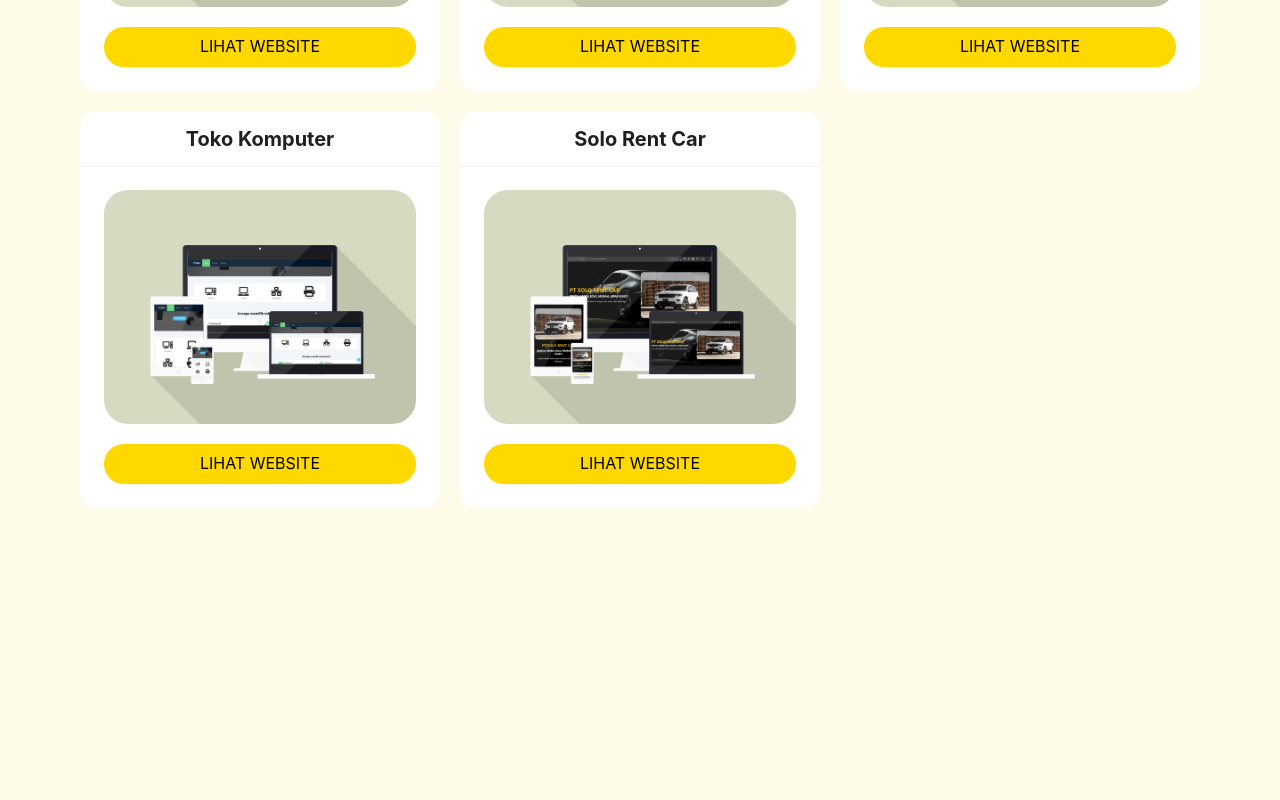
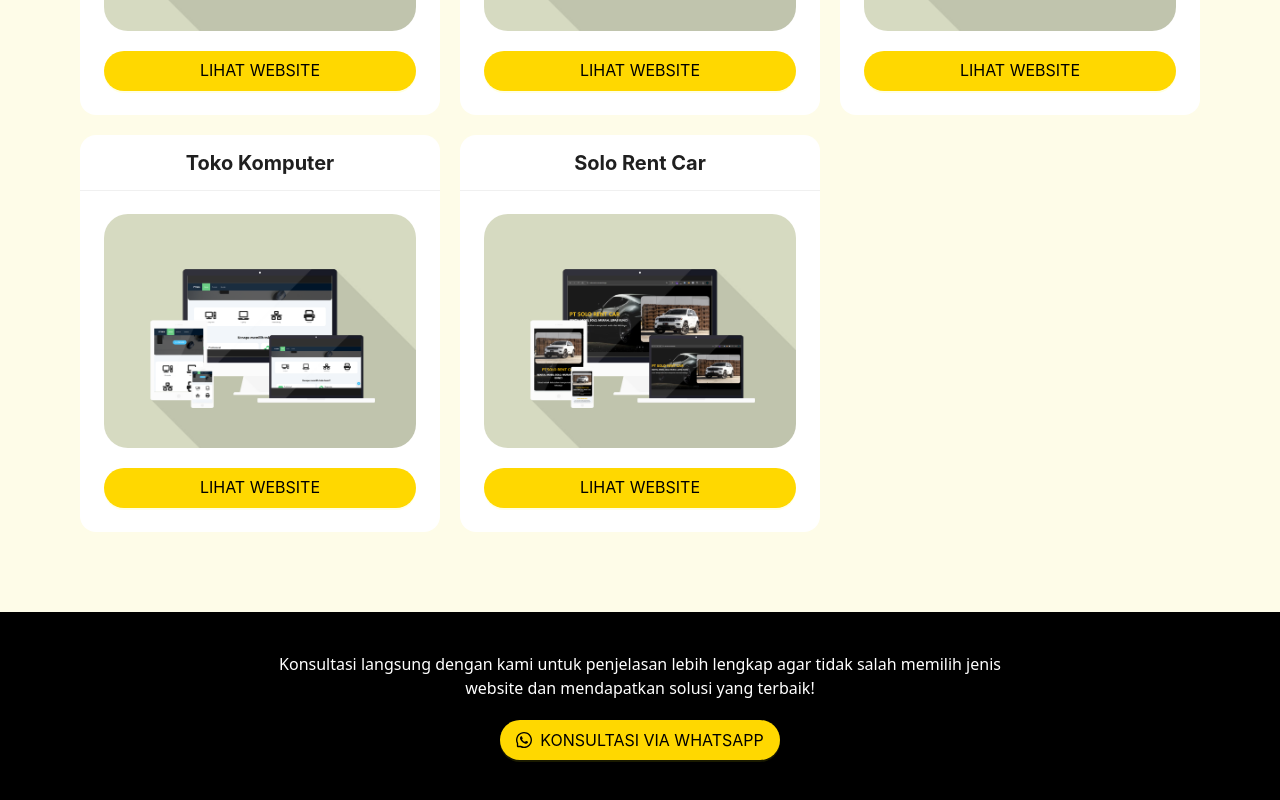
Before and after one commit to rohmatsidiq/diezadigital, a Next.js app: page / in a window 1280 px wide. Shown: the part 2796-3596 px from the top of the page. Before the commit the page ends 3320 px from the top, so only its background shows below. Built offline with nearby package versions, Linux system fonts and the light colour scheme.

Commit message:
membuat cta

```diff
--- /dev/null
+++ b/app/components/Cta.jsx
@@ -0,0 +1,35 @@
+"use client";
+
+import { WhatsAppOutlined } from "@ant-design/icons";
+import { Button } from "antd";
+
+export default function Cta() {
+  const sendWhatsAppMessage = () => {
+    const phoneNumber = "6285227593225";
+    const message = "Halo, saya mau konsultasi jasa pembuatan website.";
+    const url = `https://wa.me/${phoneNumber}?text=${encodeURIComponent(
+      message
+    )}`;
+    window.open(url, "_blank");
+  };
+  return (
+    <div className="bg-black p-4 text-white py-10 mt-10">
+      <div className="max-w-4xl mx-auto text-center">
+        <p className="text-center max-w-3xl mx-auto">
+          Konsultasi langsung dengan kami untuk penjelasan lebih lengkap agar
+          tidak salah memilih jenis website dan mendapatkan solusi yang terbaik!
+        </p>
+        <Button
+          icon={<WhatsAppOutlined />}
+          onClick={sendWhatsAppMessage}
+          type="primary"
+          shape="round"
+          size="large"
+          className="mt-5 text-black text-bold"
+        >
+          KONSULTASI VIA WHATSAPP
+        </Button>
+      </div>
+    </div>
+  );
+}
--- a/app/components/Portfolio.jsx
+++ b/app/components/Portfolio.jsx
@@ -4,7 +4,7 @@
 
 export default function Portfolio() {
   return (
-    <div className="max-w-6xl mx-auto mt-10 p-4">
+    <div className="max-w-6xl mx-auto mt-10 p-4 py-10">
       <h1 className="font-bold text-center text-3xl">Portfolio</h1>
       <p className="max-w-2xl text-center mx-auto mt-1">
         Berikut ini beberapa website yang telah kami kerjakan, bisa juga sebagai
--- a/app/page.js
+++ b/app/page.js
@@ -3,6 +3,7 @@
 import Price from "./components/Price";
 import Layanan from "./components/Layanan";
 import Portfolio from "./components/Portfolio";
+import Cta from "./components/Cta";
 
 export default function Home() {
   return (
@@ -11,6 +12,7 @@
       <Layanan />
       <Price />
       <Portfolio />
+      <Cta />
     </div>
   );
 }
```
